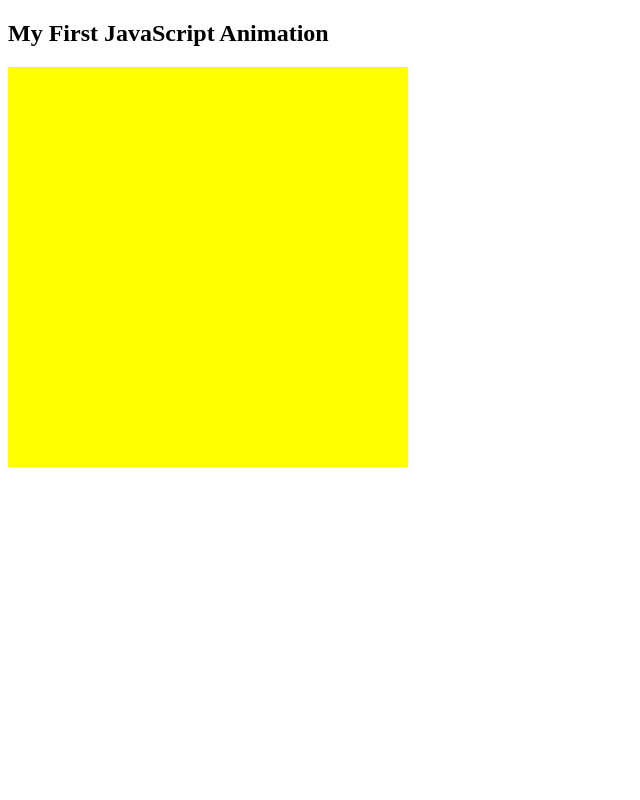
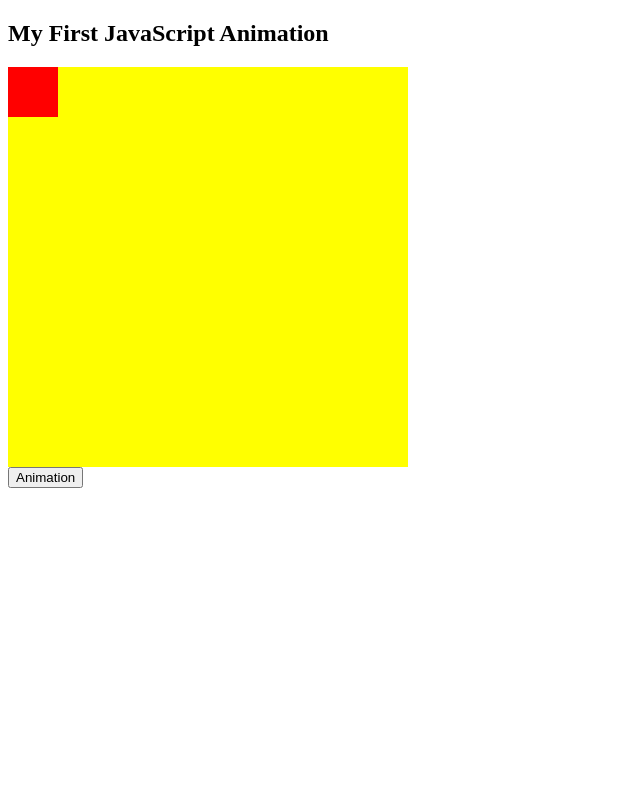
Before and after one commit to Minoar98/js-practise, a plain HTML site: page index.html in a window 1280 px wide. Shown: the top 800 px of the page, without its empty margins (0-640 px from the left). Drawn offline with Linux system fonts and the light colour scheme.

Commit message:
animation js

```diff
--- a/dom.js
+++ b/dom.js
@@ -40,13 +40,19 @@
 function myMove(){
     const animate = document.getElementById("animate");
     let pos = 0;
-    setInterval(frame, 5);
+
+   const interval = setInterval(frame, 5);
 
     function frame(){
-        pos++;
-        animate.style.top = pos + 'px';
-        animate.style.left = pos +'px';
+        if(pos < 350){
+           pos++;
+           animate.style.top = pos + 'px';
+           animate.style.left = pos +'px';
+        } else {
+             clearInterval(interval);
+        }
+
     }
 
 }
-myMove();//js animation
+// myMove();//js animation
--- a/index.html
+++ b/index.html
@@ -16,6 +16,8 @@
   <div id="animate"></div>
   </div>
 
+  <button onclick="myMove">Animation</button>
+
 
   <script src="./dom.js"></script>
 </body>
```
